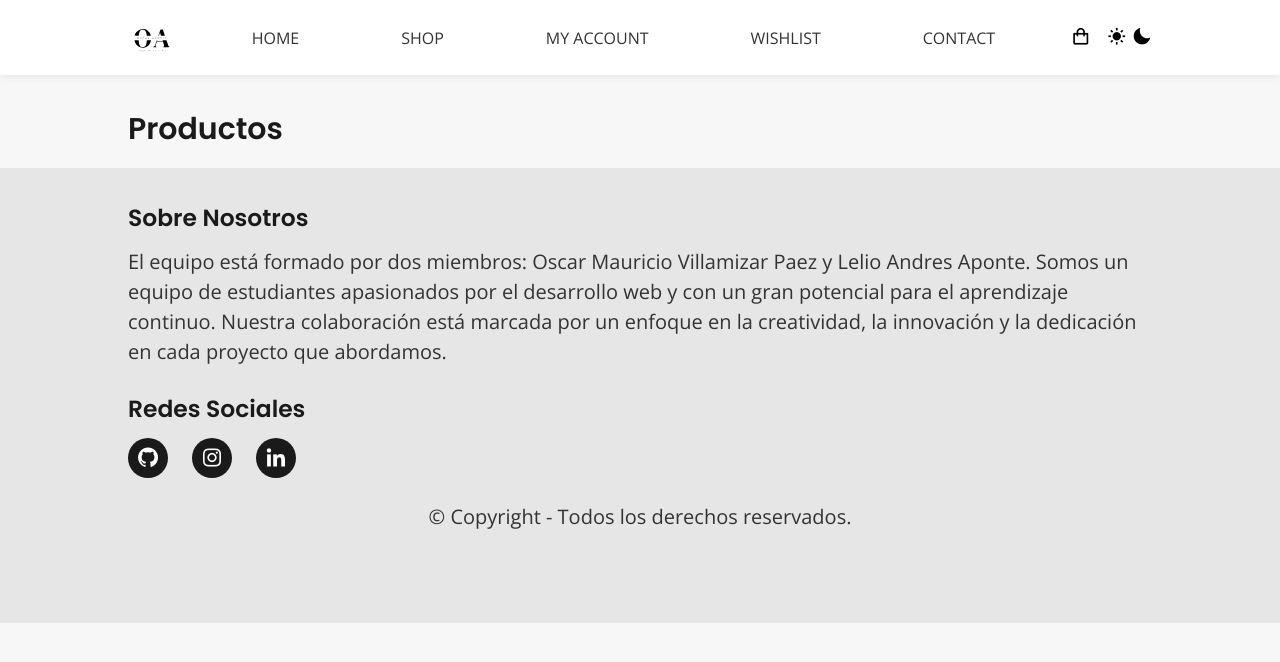
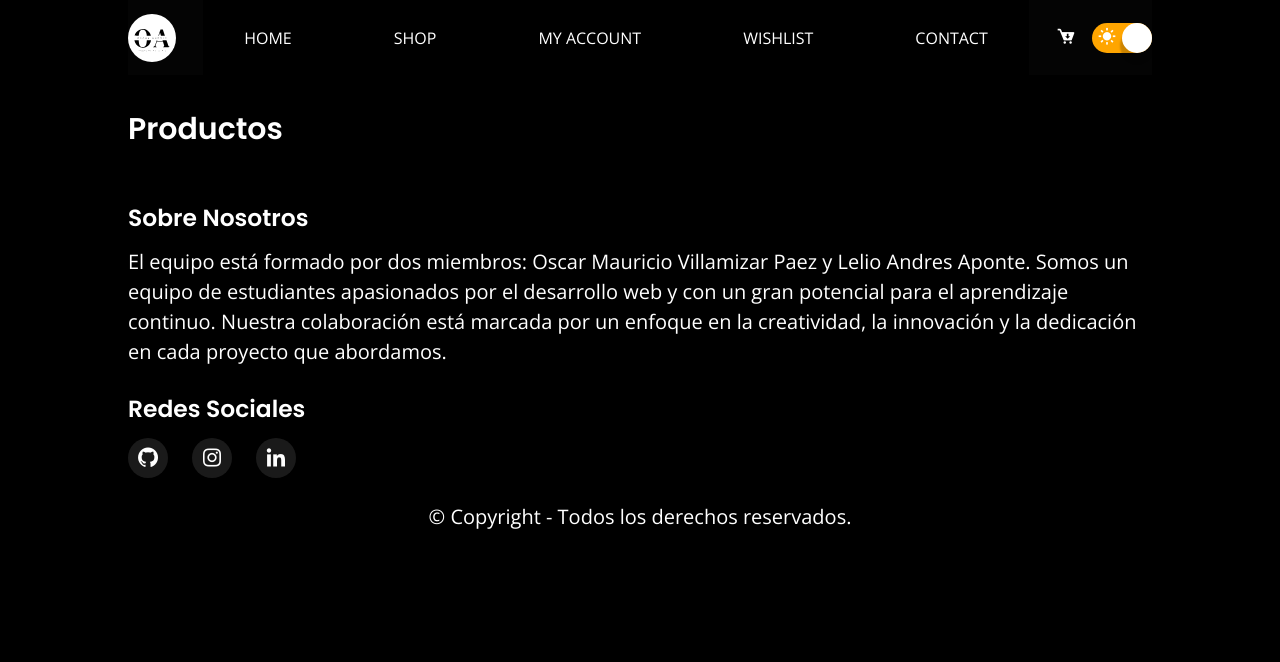
Before and after one commit to LelioAponte25/proyecto_one, a plain HTML site: page desarrollo/index.html in a window 1280 px wide. Both pictures are taken after a click on the button 1129 px from the left and 37 px from the top of the page. Drawn offline with nearby package versions, Linux system fonts and the light colour scheme; no server answers.

Commit message:
final_de_proyecto

```diff
--- a/desarrollo/assets/css/style.css
+++ b/desarrollo/assets/css/style.css
@@ -99,6 +99,11 @@ body {
   font-weight: var(--font-normal);
   color: var(--text-color);
   background-color: var(--body-color);
+  transition: .3s ease all;
+}
+
+.dark {
+  background: #000;
 }
 
 h1,
@@ -214,11 +219,27 @@ button {
   display: flex;
   justify-content: space-between;
   align-items: center;
+}
+body.dark nav {
+  background: #2222;
+  box-shadow: 10px 10px 20px rgb(0, 0, 0, 16);
+}
 
+body.dark nav a {
+  color: white;
 }
+
+body.dark nav a:hover {
+  color: white;
+}
+
 
 .nav__menu {
   font-size: var(--small-font);
+}
+
+body.dark .nav__menu {
+  background: black;
 }
 
 .nav__logo {
@@ -259,6 +280,8 @@ button {
   align-items: center;
 }
 
+
+
 .nav__link {
   display: flex;
   align-items: center;
@@ -287,6 +310,11 @@ button {
   gap: var(--sp-1);
 }
 
+/*dark mode para buttos*/
+body.dark header{
+  background-color: #000;
+}
+
 .nav__btn i {
   font-size: 1.25rem;
 }
@@ -300,6 +328,23 @@ button {
   position: relative;
 }
 
+body.dark .btn--cart {
+  color: white;
+}
+
+body.dark .btn--menu{
+  color: white;
+}
+
+body.dark .logo--icon {
+  background-color:white;
+  border-radius: 50%;
+
+}
+
+body.dark h2 {
+  color: white;
+}
 .notify {
   position: absolute;
   top: -5px;
@@ -399,6 +444,21 @@ button {
 .product__stock {
   grid-column: span 2;
   justify-self: flex-end;
+}
+
+body.dark .product__content {
+  background-color: #000;
+  color: white;
+}
+
+body.dark .product__image {
+  background-color: #000;
+  color: white;
+}
+
+body.dark .product__title {
+  background-color: #000;
+  color: white;
 }
 
 .product__title {
@@ -620,3 +680,95 @@ button {
     margin: 0 auto;
   }
 }
+
+/*SWCHIT*/
+
+.switch {
+  background: var(--primary-color);
+  border-radius: 1000px;
+  border: none;
+  position: relative;
+  cursor: pointer;
+  display: flex;
+  outline: none;
+
+}
+
+.switch::after {
+  content:"";
+  display: block;
+  width: 30px;
+  height: 30px;
+  position: absolute;
+  background-color: white;
+  top: 0;
+  left: 0;
+  right:unset;
+  border-radius: 100px;
+  transition: .3s ease all;
+  box-shadow: 0px 8px 2px 2px rgb(0,0,0,.2);
+}
+
+.active {
+  background: orange;
+  color: #000;
+}
+
+.active::after {
+  right: 0;
+  left: unset;
+}
+
+
+.switch span {
+  width: 30px;
+  height: 30px;
+  line-height: 30px;
+  display: block;
+  background: none;
+  color: white;
+}
+
+body.dark footer {
+  background-color: black;
+  color: white;
+}
+
+body.dark footer h3 {
+  background-color: black;
+  color: white;
+}
+
+
+body.dark .cart {
+  background: #000;
+}
+
+body.dark .cart h3{
+  color: white;
+}
+
+body.dark .cart i{
+  color: white;
+}
+
+body.dark .cart__count{
+  background: #000;
+  color: white;
+
+}
+
+body.dark .cart__total{
+  background: #000;
+  color: white;
+
+}
+
+body.dark .cart__container div{
+  background-color: #000;
+  color: white;
+}
+
+body.dark .section {
+  background-color: #000;
+}
--- a/desarrollo/assets/js/main.js
+++ b/desarrollo/assets/js/main.js
@@ -6,6 +6,12 @@ import showMenu from "./components/showMenu.js";
 import getProducts from "./helpers/getProducts.js";
 import scroll from "./components/scroll.js";
 
+const btnSwitch = document.querySelector('#switch');
+
+btnSwitch.addEventListener('click', () => {
+    document.body.classList.toggle('dark');
+    btnSwitch.classList.toggle('active');
+})
 
 /* UI Elements */
 
@@ -25,9 +31,3 @@ const { db, printProducts } = products(await getProducts())
 
 // Cart
 cart(db, printProducts)
-
-const darkModeEnabled = localStorage.getItem('darkModeEnabled');
-
-if (darkModeEnabled === 'true') {
-htmlElement.classList.add('dark-mode');
-}
--- a/desarrollo/index.html
+++ b/desarrollo/index.html
@@ -169,7 +169,7 @@ m48 0 c0 -5 -7 -8 -15 -8 -15 0 -20 21 -8 33 7 7 23 -11 23 -25z" />
 
         <div class="nav__buttons">
           <button type="button" class="nav__btn btn--cart">
-            <i class="bx bx-shopping-bag"></i>
+            <i class='bx bxs-cart-download' ></i>
             <span class="notify">0</span>
           </button>
           <button type="button" class="nav__btn btn--menu">
@@ -181,6 +181,7 @@ m48 0 c0 -5 -7 -8 -15 -8 -15 0 -20 21 -8 33 7 7 23 -11 23 -25z" />
           </button>
         </div>
       </nav>
+
     </header>
 
     <!-- Main  -->
@@ -253,5 +254,6 @@ m48 0 c0 -5 -7 -8 -15 -8 -15 0 -20 21 -8 33 7 7 23 -11 23 -25z" />
         </div>
       </div>
     </footer>
+
   </body>
 </html>
```
